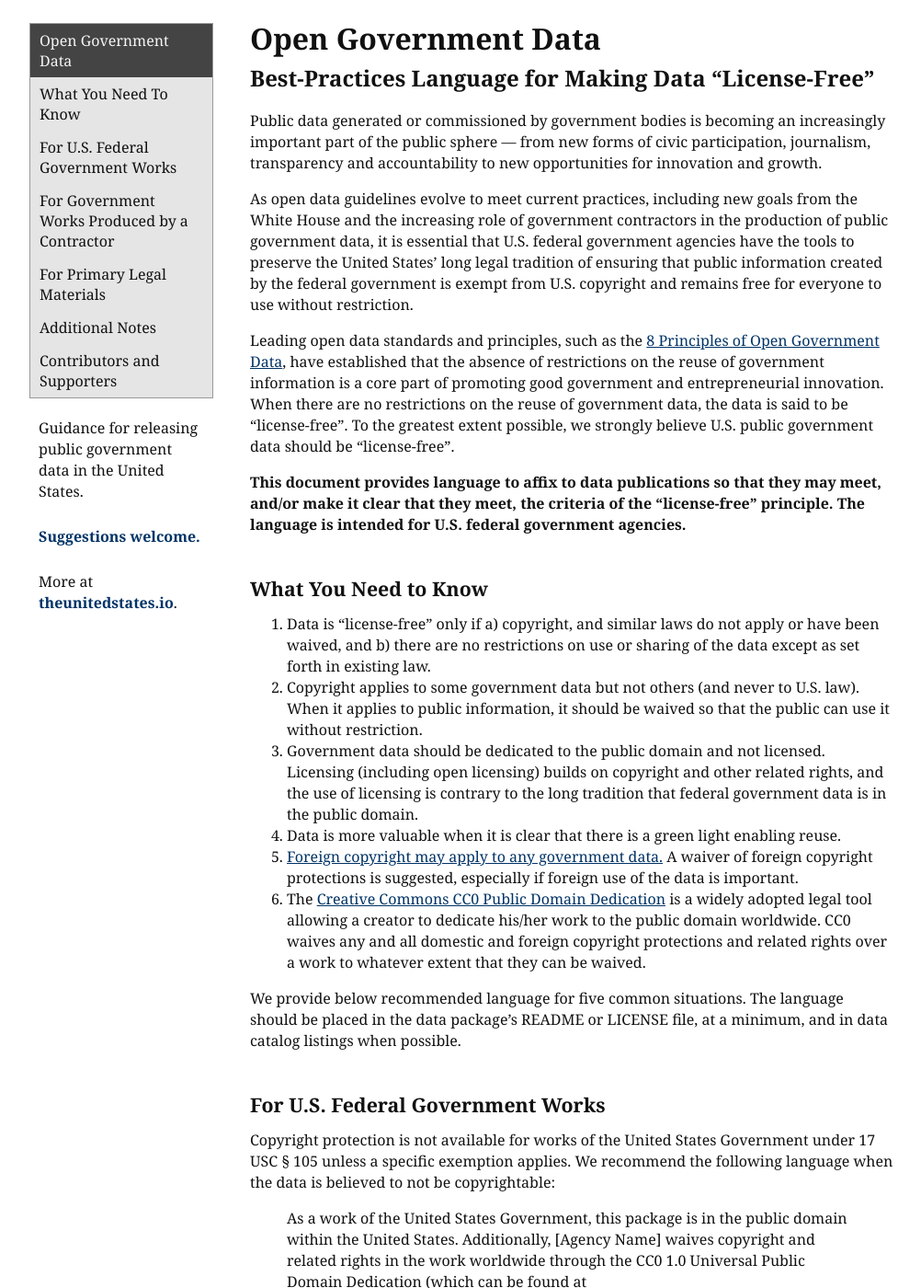
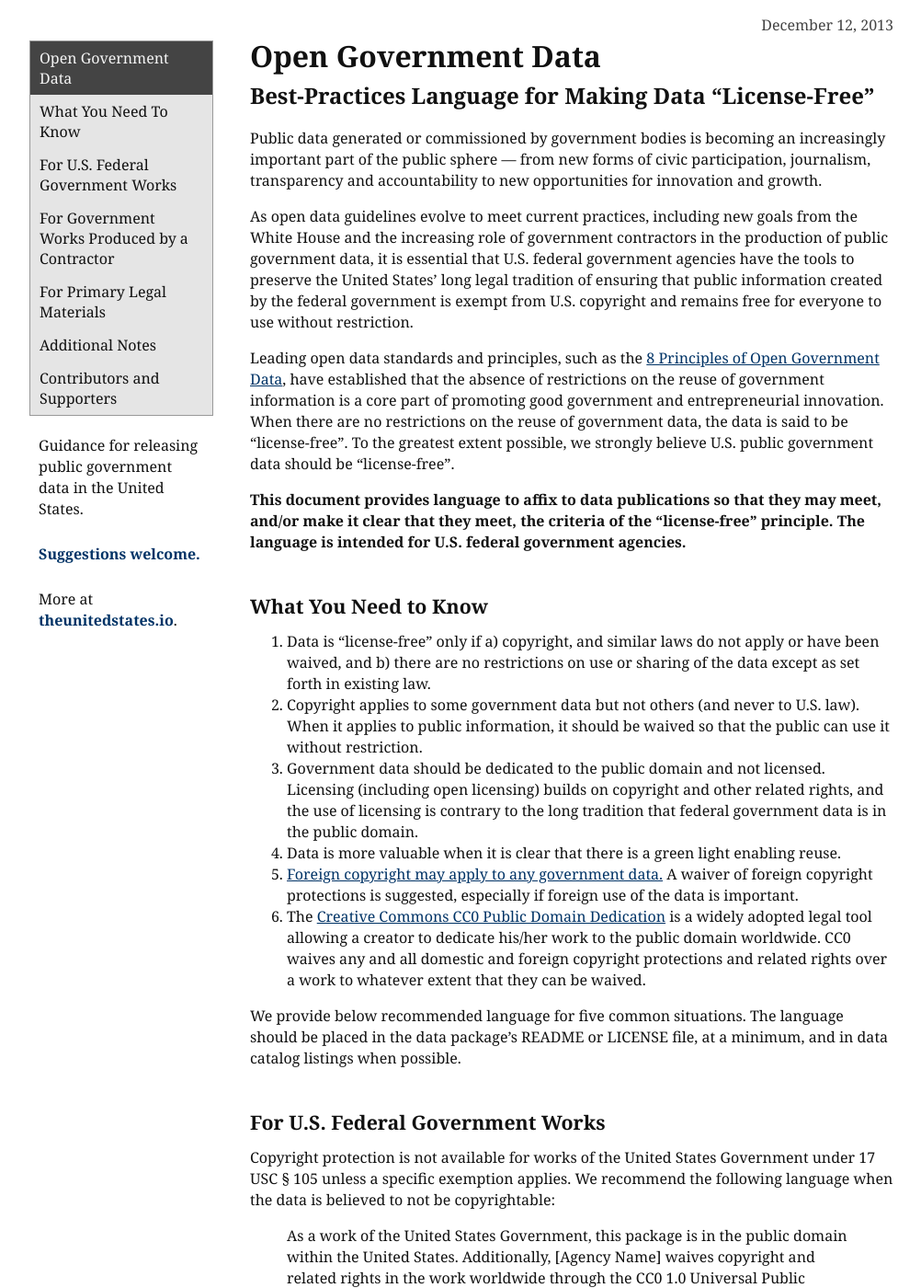
Before and after one commit to unitedstates/licensing, a Jekyll site: the page built from index.md, in a window 1280 px wide and 1400 px high. Shown: the whole window at 92% size, without its empty margins (18-1020 px from the left). Built offline with Jekyll 4.4.1, drawn with Linux system fonts in a browser that asks for light colours; nearby versions of some CDN libraries; some web fonts are replaced.

Commit message:
add the publication date to the top of the document

```diff
--- a/assets/site.css
+++ b/assets/site.css
@@ -25,7 +25,7 @@ nav ul, nav ol, nav li {
 nav {
   width: 200px; margin-left: -240px;
   float: left; position: fixed;
-  margin-top: 25px;
+  margin-top: 28px;
 }
 
 nav ul {
@@ -63,7 +63,9 @@ nav p a:hover {
 
 /* document styling */
 
-article h2 {font-size: 24pt; margin-top: 0px; padding-top: 30px; margin-bottom: 20px;}
+article h2 {font-size: 24pt; margin-top: 0px; margin-bottom: 20px;}
 article h3 {font-size: 18pt; margin-top: 0;}
 article h4 {font-size: 16pt; margin-top: 0; padding-top: 30px; margin-bottom: 10px;}
 article a {color: #036;}
+
+article p.dateline {margin-bottom: 10px; text-align: right; color: #444;}
--- a/index.md
+++ b/index.md
@@ -4,6 +4,7 @@ permalink: /
 filename: index.md
 ---
 
+<p class="dateline">December 12, 2013</p>
 
 ## Open Government Data
 
```
